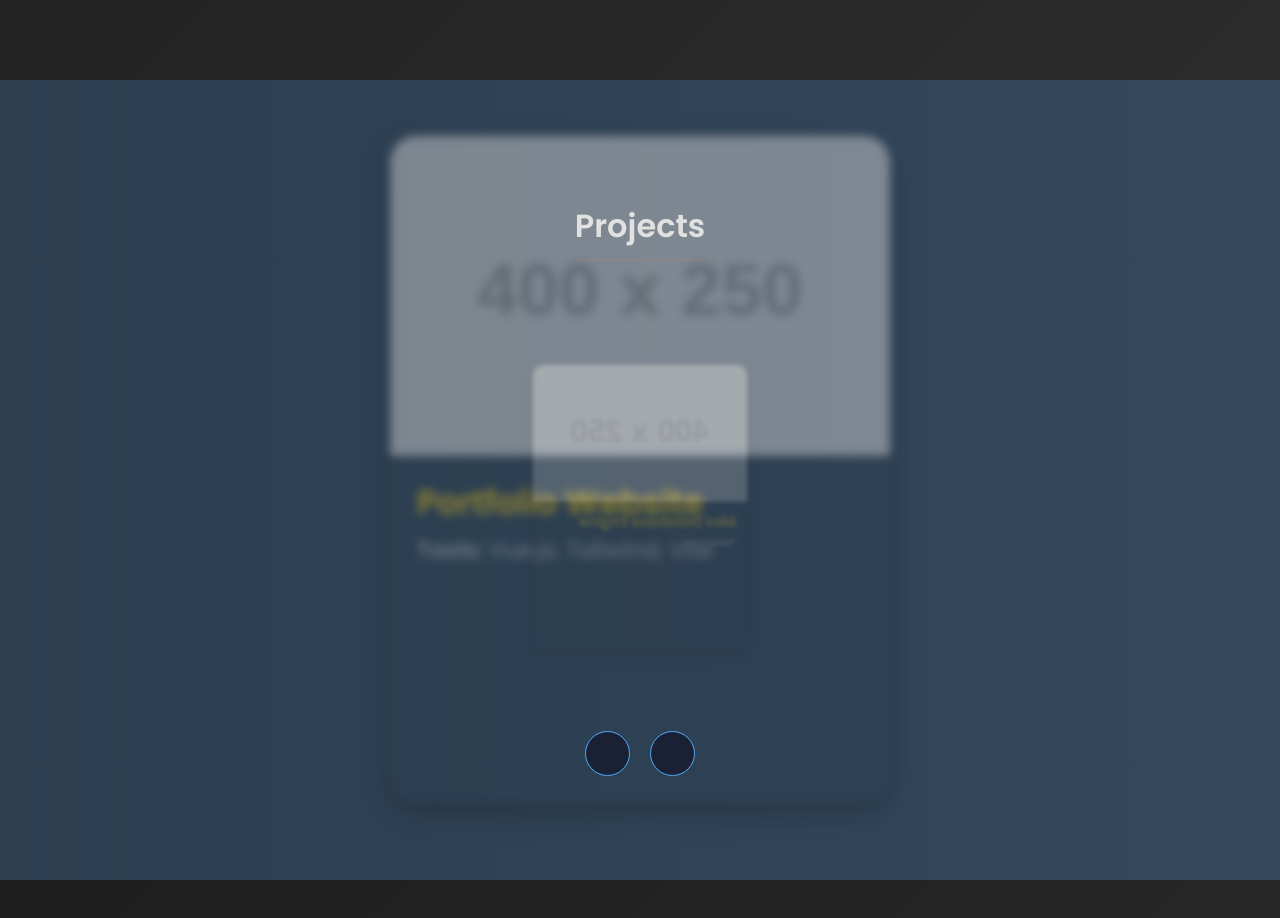
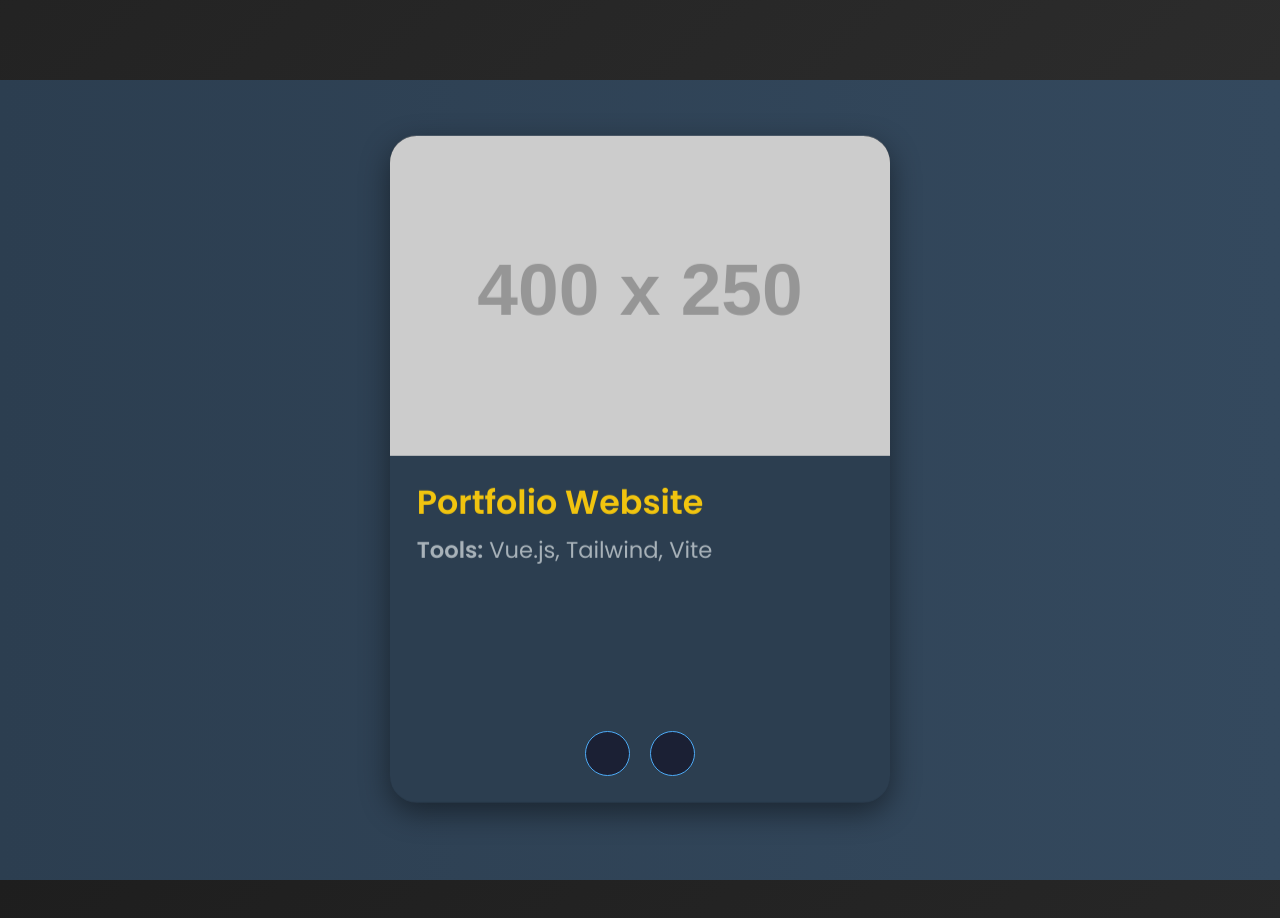
Before and after one commit to Aazib-Majeed/Portfolio, a Vue app: page / in a window 1280 px wide. Shown: the part 1520-2438 px from the top of the page. Built offline with nearby package versions, Linux system fonts and the light colour scheme.

Commit message:
Update style.css

```diff
--- a/src/style.css
+++ b/src/style.css
@@ -13,7 +13,7 @@ html {
   box-sizing: inherit;
 }
 
-:root{
+:root {
   /* 3D carousel sizing */
   --carousel-radius: 380px;
   --card-w: 300px;
@@ -118,18 +118,7 @@ section h2 {
   padding: 3rem 1rem;
 }
 
-/* Legacy carousel block from your previous layout (kept for completeness)
-   Note: We override it below for the 3D carousel. */
-.carousel {
-  display: flex;
-  align-items: center;
-  justify-content: center;
-  gap: 1rem;
-  width: min(1100px, 92vw);
-  margin: 0 auto;
-}
-
-/* ===== 3D Carousel Styles (OVERRIDES) ===== */
+/* ===== 3D Carousel Styles ===== */
 .carousel-container {
   position: relative;
   width: 100%;
@@ -141,10 +130,9 @@ section h2 {
   padding-bottom: 80px; /* space for controls */
 }
 
-/* Override legacy flex to make the 3D stage work */
 .carousel {
   position: relative;
-  display: block; /* IMPORTANT: override previous display:flex */
+  display: block; /* override old flex */
   width: var(--carousel-radius);
   height: var(--carousel-radius);
   transform-style: preserve-3d;
@@ -164,12 +152,14 @@ section h2 {
   cursor: pointer;
   filter: blur(3px);
   opacity: 0.5;
+  pointer-events: none; /* disable clicks unless active */
 }
 
-/* Active card = sharp and full opacity */
-.memory-card[data-active="true"] {
+.memory-card.active {
   filter: blur(0);
   opacity: 1;
+  pointer-events: auto;
+  transform: scale(1.05) translateZ(20px); /* pop effect */
 }
 
 .card-inner {
@@ -231,13 +221,12 @@ section h2 {
   background: rgba(50, 50, 70, 0.9);
 }
 
-/* ========= Project Card (used on front/back of 3D card) ========= */
+/* ========= Project Card ========= */
 .project-card {
-  /* Make the card fill the 3D side nicely */
   display: flex;
   flex-direction: column;
   align-items: stretch;
-  background: transparent; /* sides already have backgrounds */
+  background: transparent;
   border-radius: 0;
   width: 100%;
   max-width: 100%;
@@ -375,7 +364,7 @@ button:hover {
 
 /* ========= Responsive ========= */
 @media (max-width: 900px) {
-  :root{
+  :root {
     --carousel-radius: 320px;
     --card-w: 260px;
     --card-h: 340px;
@@ -385,7 +374,7 @@ button:hover {
 }
 
 @media (max-width: 600px) {
-  :root{
+  :root {
     --carousel-radius: 270px;
     --card-w: 230px;
     --card-h: 320px;
```
